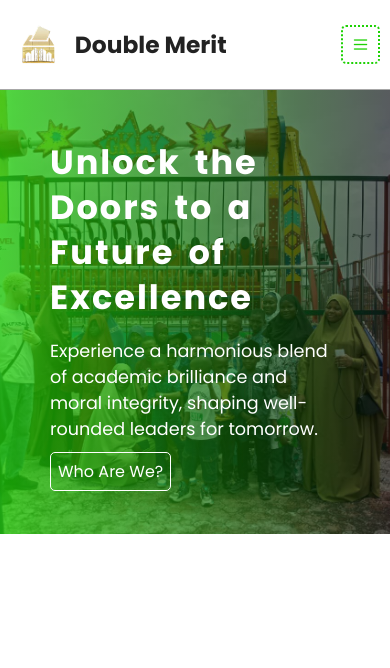
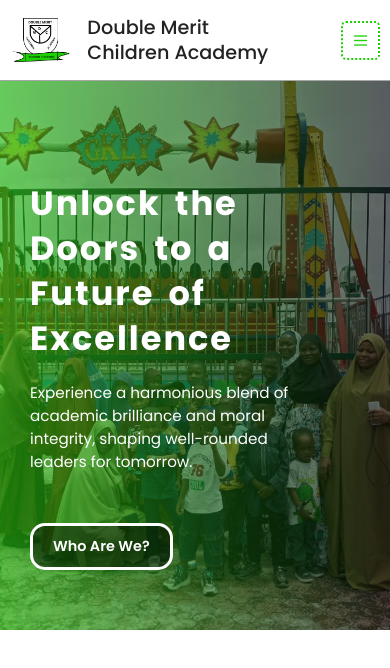
Before and after one commit to TajjDev/double_merit, a React (Vite) app: page / in a window 390 px wide. Shown: the top 668 px of the page. Built offline with nearby package versions, Linux system fonts and the light colour scheme.

Commit message:
Add files via upload

```diff
--- a/src/component/nav/links/link.css
+++ b/src/component/nav/links/link.css
@@ -1,6 +1,6 @@
 .nav-link {
     color: #325433;
-    padding: 2px 0;
+    /* padding: 2px 0; */
     text-decoration: none;
     position: relative;
     /* padding: 0px 10px; */
@@ -28,7 +28,13 @@
     background: #1ed104;
     border-radius: 2px;
 }
-@media (max-width:768px) and (min-width:300px) {
+@media (max-width:1024px) and (min-width:769px) {
+    .nav-link{
+        font-size: 1rem;
+        margin: 10px px;
+    }
+}
+@media (max-width:768px) and (min-width:200px) {
     .nav-link.active::after {
         display: none;
     }
--- a/src/component/nav/topNavs/TopNavs.jsx
+++ b/src/component/nav/topNavs/TopNavs.jsx
@@ -86,12 +86,12 @@ const Topnav = () => {
         <div className='navi'>
             <div id="thenav" >
 
-                <div id="logo">
+                {/* <div id="logo"> */}
                     <div id="theLogo">
                         <img src={logo} alt="travel" />
-                        <h2>Double Merit</h2>
+                        <h2>Double Merit <br /> Children Academy</h2>
                     </div>
-                </div>
+                {/* </div> */}
 
 
 
--- a/src/component/nav/topNavs/topNavs.css
+++ b/src/component/nav/topNavs/topNavs.css
@@ -8,10 +8,12 @@
     flex-direction: row;
     justify-content: space-between;
     width: 100%;
+    align-items: center;
 }
 #theLogo h2{
     font-size: 1.65rem;
-    font-weight: bold;
+    line-height: 30px;
+    font-weight: 500;
     color: #222222;
     margin: 0;
 }
@@ -22,8 +24,8 @@
     display: flex;
     flex-direction: row;
     align-items: center;
-    justify-content: center;
-    gap: 20px;
+    justify-content: start;
+    gap: 15px;
 }
 
 #theLogo p {
@@ -33,13 +35,13 @@
     margin: 0;
 }
 #theLogo img {
-    width: 15%;
-    height: 100%;
+    width: 20%;
+    height: 90%;
 }
 
 #theL {
-    display: flex;
-    gap: 15px;
+    /* display: flex; */
+    /* gap: 15px; */
     align-self: center;
 }
 
@@ -53,8 +55,20 @@
 #but, .cancel-btn {
     display: none;
 }
-
-@media (max-width:768px) and (min-width:300px) {
+@media (max-width:1024px) and (min-width:769px) {
+    #theLogo h2{
+        font-size: 1.2rem;
+        line-height: 25px;
+    }
+    #theLogo img {
+        width: 18%;
+        height: 90%;
+    }
+    /* #theL{ */
+        /* gap: 5px; */
+    /* } */
+}
+@media (max-width:768px) and (min-width:200px) {
     #theLogo h2{
     font-size: 1.46rem;
     margin: 0;
@@ -121,3 +135,9 @@
         width: 100%;
     }
 }
+@media (max-width:454px) and (min-width:200px) {
+ #theLogo h2{
+    font-size: 1.2rem;
+    line-height: 25px;
+ }
+}
--- a/src/layout/mainL.css
+++ b/src/layout/mainL.css
@@ -13,7 +13,7 @@
     display: flex;
     position: relative;
     justify-content: center;
-    padding: 25px 0;
+    padding: 15px 0;
     border-bottom: 1px solid #00000058;
 
 }
--- a/src/pages/index/Index.jsx
+++ b/src/pages/index/Index.jsx
@@ -1,7 +1,7 @@
 import React from 'react'
 import Links from '../../component/nav/links/Link';
 import "./indexx.css"
-import bgOne from "/src/assets/image/bgOne.jpg"
+// import bgOne from "/src/assets/image/bgOne.jpg"
 
 const Index = () => {
     return (
@@ -17,5 +17,4 @@ const Index = () => {
     )
 }
 
-
 export default Index
--- a/src/pages/index/indexx.css
+++ b/src/pages/index/indexx.css
@@ -1,40 +1,130 @@
 #hom{
-    padding: 50px;
+    padding: 200px 110px 100px 110px;
+    /* height: 400px; */
+    gap: 30px;
     color: #fff;
-    background: linear-gradient(to left, #00000093, #1fd104bd), url(/src/assets/image/bgOne.jpg);
+    display: flex;
+    flex-direction: column;
+    justify-content: center;
+    background: linear-gradient(to left, #00000093, #24be0ca1), url(/src/assets/image/bgOne.jpg);
     background-position: center;
     background-repeat: no-repeat;
     background-size: cover;
     font-family:  "Poppins";
 }
+#homBtn{
+    width: 100%;
+    display: flex;
+}
 .homeBtn{
-    border: 1px solid #fff;
-    padding: 7px;
-    border-radius: 5px;
+    align-items: center;
+    border:3px solid #fff;
+    padding: 10px 25px;
+    border-radius: 15px;
     text-decoration: none;
-    background: none;
+    background: #0000006e;
     color: #fff;
+    margin: 30px 0;
+    font-weight: 600;
+    font-size: 1rem;
 }
-@media (max-width:768px) and (min-width:300px) {
+#hom h3{
+    font-size: 2.9rem;
+    margin: 0;
+    /* line-break: break-all; */
+    font-weight: 700;
+    line-height: 55px;
+    word-spacing: 5px;
+    letter-spacing: 2px;
+    width: 60%;
+}
+#hom p{
+    font-size: 1.1rem;
+    width: 55%;
+    margin: 0;
+}
+@media (max-width:1024px) and (min-width:769px) {
+    #hom{
+        padding: 160px 70px 80px 70px;
+        /* height: 400px; */
+        gap: 20px;
+    }
     #hom h3{
-        font-size: 2.3rem;
+        font-size: 2.6rem;
+        width: 75%;
+        line-height: 50px;
+    }
+    #hom p{
+        font-size: 1.2rem;
+        width: 70%;
+        margin: 0;
+    }
+}
+@media (max-width:768px) and (min-width:200px) {
+
+    #hom{
+        /* height: 1000px; */
+        padding: 150px 30px 75px 30px ;
+        gap: 40px;
+
+    }
+
+    #hom h3{
+        font-size: 2.25rem;
         margin: 0;
         /* line-break: break-all; */
         font-weight: 700;
         line-height: 45px;
         word-spacing: 5px;
         letter-spacing: 2px;
-        width: 75%;
+        width: 80%;
     }
     #hom p{
-        font-size: 1.1rem;
+        font-size: 0.95rem;
+        margin-top: -20px;
+        width: 80%;
+    }
+    .homeBtn{
+        margin: 0 0;
     }
 }
-@media (max-width:454px) and (min-width:300px) {
+@media (max-width:501px) and (min-width:454px) {
     #hom h3{
         width: 90%;
+    }
+
+}
+@media (max-width:501px) and (min-width:200px) {
+    .homeBtn{
+        align-items: center;
+        border:3px solid #fff;
+        padding: 10px 20px;
+        border-radius: 15px;
+        text-decoration: none;
+        background: #0000006e;
+        color: #fff;
+        margin: 10px 0;
+        font-weight: 600;
+        font-size: 0.9rem;
+    }
+}
+@media (max-width:454px) and (min-width:200px) {
+    #hom h3{
+        width: 95%;
         font-size: 2.1rem;
         /* line-break: break-all; */
     }
+    #hom{
+        /* height: 1000px; */
+        padding: 120px 30px 60px 30px ;
+        gap: 40px;
+    }
 
 }
+@media (max-width:400px) and (min-width:200px) {
+    #hom{
+        /* height: 1000px; */
+        padding: 100px 30px 50px 30px ;
+        gap: 40px;
+    }
+}
```
Also changed, not shown: src/assets/image/logoVocity.png.
